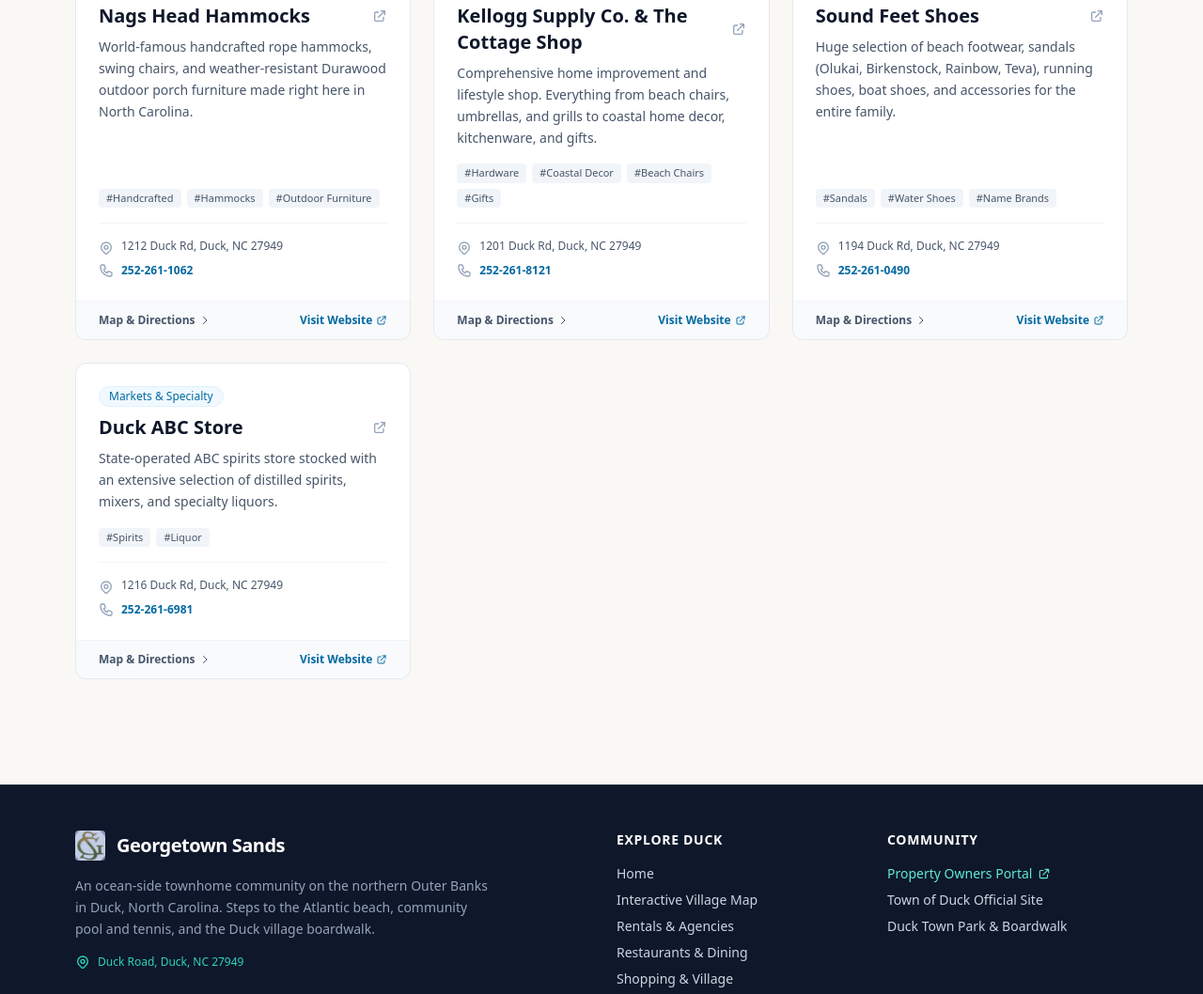
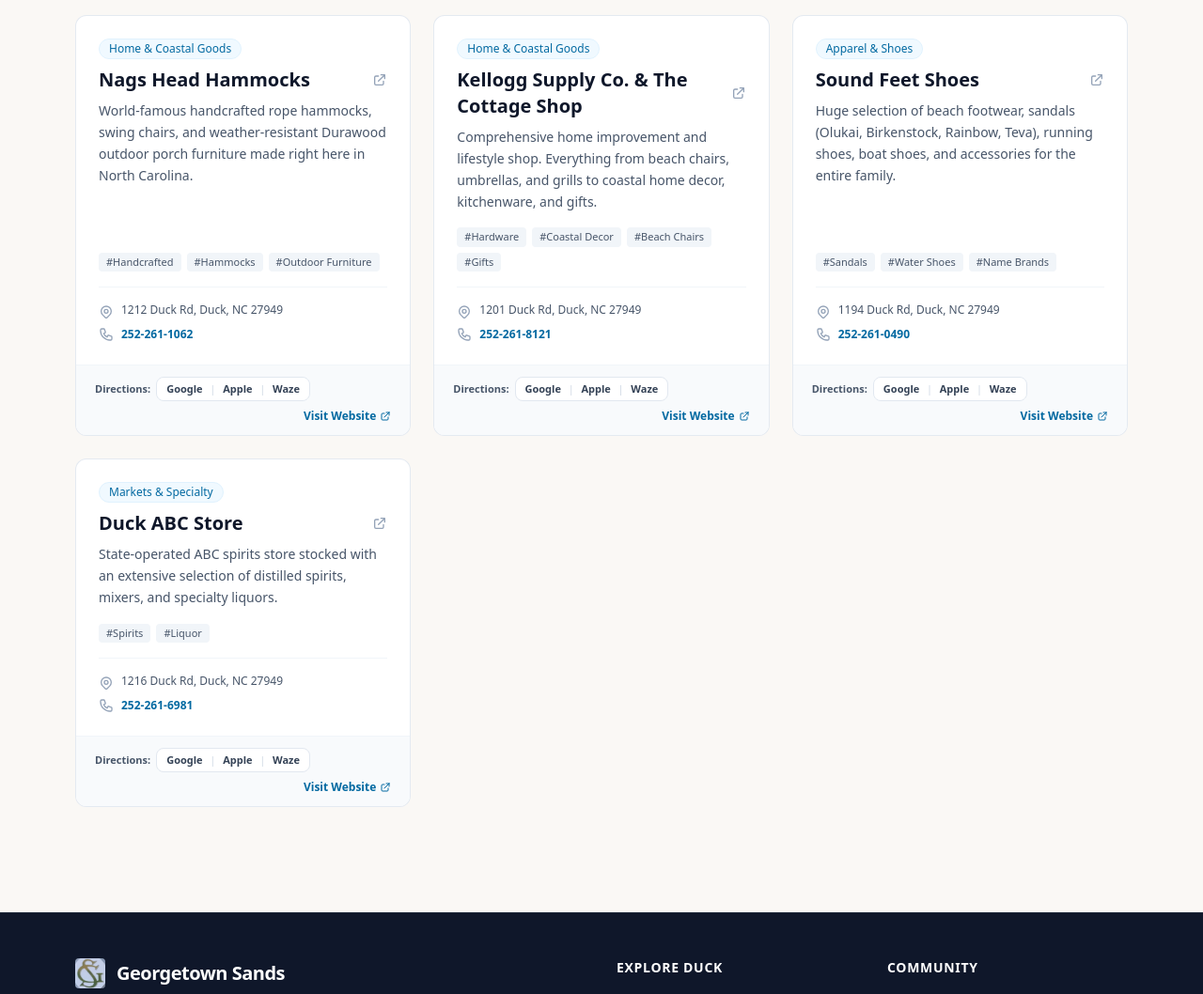
Before and after one commit to georgetownsands/georgetownsands.github.io, an Astro site: page /shopping in a window 1280 px wide. Shown: the part 1717-2775 px from the top of the page at 94% size. Built offline with nearby package versions, Linux system fonts and the light colour scheme; Astro itself is replaced by a stand-in of ours.

Commit message:
feat: update hero sign image and add multi-app navigation to map and directory

```diff
--- a/src/components/DirectoryCard.astro
+++ b/src/components/DirectoryCard.astro
@@ -7,11 +7,23 @@ export interface Props {
 
 const { item } = Astro.props;
 
-// Build Google Maps query URL
-const mapsUrl = item.address
-  ? `https://www.google.com/maps/search/?api=1&query=${encodeURIComponent(
-      `${item.name}, ${item.address}`
-    )}`
+// Build navigation URLs for user's map choice
+const googleMapsUrl = item.coordinates
+  ? `https://www.google.com/maps/dir/?api=1&destination=${item.coordinates.lat},${item.coordinates.lng}`
+  : item.address
+  ? `https://www.google.com/maps/search/?api=1&query=${encodeURIComponent(`${item.name}, ${item.address}`)}`
+  : null;
+
+const appleMapsUrl = item.coordinates
+  ? `https://maps.apple.com/?daddr=${item.coordinates.lat},${item.coordinates.lng}&q=${encodeURIComponent(item.name)}`
+  : item.address
+  ? `https://maps.apple.com/?daddr=${encodeURIComponent(`${item.name}, ${item.address}`)}`
+  : null;
+
+const wazeUrl = item.coordinates
+  ? `https://waze.com/ul?ll=${item.coordinates.lat},${item.coordinates.lng}&navigate=yes`
+  : item.address
+  ? `https://waze.com/ul?q=${encodeURIComponent(`${item.name}, ${item.address}`)}&navigate=yes`
   : null;
 ---
 
@@ -80,13 +92,13 @@ const mapsUrl = item.address
             <path stroke-linecap="round" stroke-linejoin="round" stroke-width="2" d="M17.657 16.657L13.414 20.9a1.998 1.998 0 01-2.827 0l-4.244-4.243a8 8 0 1111.314 0z" />
             <path stroke-linecap="round" stroke-linejoin="round" stroke-width="2" d="M15 11a3 3 0 11-6 0 3 3 0 016 0z" />
           </svg>
-          {mapsUrl ? (
+          {googleMapsUrl ? (
             <a
-              href={mapsUrl}
+              href={googleMapsUrl}
               target="_blank"
               rel="noopener noreferrer"
               class="hover:text-ocean-700 hover:underline"
-              title="View on Google Maps"
+              title="Get directions on Google Maps"
             >
               {item.address}
             </a>
@@ -112,27 +124,50 @@ const mapsUrl = item.address
     </div>
   </div>
 
-  <!-- Action Footer -->
-  <div class="bg-slate-50 px-6 py-3 border-t border-slate-100 flex items-center justify-between text-xs font-semibold">
-    {mapsUrl && (
-      <a
-        href={mapsUrl}
-        target="_blank"
-        rel="noopener noreferrer"
-        class="text-slate-600 hover:text-ocean-700 inline-flex items-center gap-1 transition-colors"
-      >
-        <span>Map & Directions</span>
-        <svg class="w-3 h-3" fill="none" stroke="currentColor" viewBox="0 0 24 24">
-          <path stroke-linecap="round" stroke-linejoin="round" stroke-width="2" d="M9 5l7 7-7 7" />
-        </svg>
-      </a>
+  <!-- Action Footer with Direction Choices -->
+  <div class="bg-slate-50 px-5 py-3 border-t border-slate-100 flex flex-wrap items-center justify-between gap-2 text-xs">
+    {googleMapsUrl && (
+      <div class="flex items-center gap-1.5 text-slate-500 font-medium">
+        <span class="text-[11px] font-semibold text-slate-600">Directions:</span>
+        <div class="inline-flex items-center rounded-lg border border-slate-200 bg-white p-0.5 shadow-2xs">
+          <a
+            href={googleMapsUrl}
+            target="_blank"
+            rel="noopener noreferrer"
+            class="px-2 py-0.5 rounded text-[11px] font-semibold text-slate-700 hover:text-ocean-700 hover:bg-slate-50 transition-colors"
+            title="Directions via Google Maps"
+          >
+            Google
+          </a>
+          <span class="text-slate-300 text-[10px]">|</span>
+          <a
+            href={appleMapsUrl}
+            target="_blank"
+            rel="noopener noreferrer"
+            class="px-2 py-0.5 rounded text-[11px] font-semibold text-slate-700 hover:text-ocean-700 hover:bg-slate-50 transition-colors"
+            title="Directions via Apple Maps"
+          >
+            Apple
+          </a>
+          <span class="text-slate-300 text-[10px]">|</span>
+          <a
+            href={wazeUrl}
+            target="_blank"
+            rel="noopener noreferrer"
+            class="px-2 py-0.5 rounded text-[11px] font-semibold text-slate-700 hover:text-ocean-700 hover:bg-slate-50 transition-colors"
+            title="Directions via Waze"
+          >
+            Waze
+          </a>
+        </div>
+      </div>
     )}
     {item.webSite && (
       <a
         href={item.webSite}
         target="_blank"
         rel="noopener noreferrer"
-        class="ml-auto inline-flex items-center gap-1 text-ocean-700 hover:text-ocean-900 transition-colors"
+        class="ml-auto inline-flex items-center gap-1 font-semibold text-ocean-700 hover:text-ocean-900 transition-colors"
       >
         <span>Visit Website</span>
         <svg class="w-3 h-3" fill="none" stroke="currentColor" viewBox="0 0 24 24">
--- a/src/components/InteractiveMap.astro
+++ b/src/components/InteractiveMap.astro
@@ -137,7 +137,7 @@ const communityJson = JSON.stringify(COMMUNITY_INFO);
       return L.divIcon({
         className: 'custom-map-marker',
         html: `
-          <div style="
+          <div class="marker-pin" style="
             background-color: ${color};
             width: 32px;
             height: 32px;
@@ -149,8 +149,10 @@ const communityJson = JSON.stringify(COMMUNITY_INFO);
             border: 2px solid white;
             box-shadow: 0 4px 6px rgba(0,0,0,0.3);
             cursor: pointer;
+            transition: transform 0.15s ease-in-out;
+            pointer-events: auto;
           ">
-            <span style="transform: rotate(45deg); font-size: 14px;">${emoji}</span>
+            <span style="transform: rotate(45deg); font-size: 14px; pointer-events: none;">${emoji}</span>
           </div>
         `,
         iconSize: [32, 32],
@@ -168,12 +170,13 @@ const communityJson = JSON.stringify(COMMUNITY_INFO);
 
     const gsCoords = community.coordinates || { lat: 36.1618, lng: -75.7495 };
 
-    // Initialize Map
+    // Initialize Map (disable legacy emulated tap to avoid touch glitches)
     const map = L.map(mapElement, {
       center: [36.166, -75.753],
       zoom: 14,
       scrollWheelZoom: true,
-    });
+      tap: false,
+    } as any);
 
     // Add Tile Layer
     L.tileLayer('https://{s}.tile.openstreetmap.org/{z}/{x}/{y}.png', {
@@ -187,15 +190,40 @@ const communityJson = JSON.stringify(COMMUNITY_INFO);
     }, 200);
 
     // Add Georgetown Sands Home Base Pin
+    const gsGoogleUrl = `https://www.google.com/maps/dir/?api=1&destination=${gsCoords.lat},${gsCoords.lng}`;
+    const gsAppleUrl = `https://maps.apple.com/?daddr=${gsCoords.lat},${gsCoords.lng}&q=Georgetown+Sands`;
+    const gsWazeUrl = `https://waze.com/ul?ll=${gsCoords.lat},${gsCoords.lng}&navigate=yes`;
+
     const gsMarker = L.marker([gsCoords.lat, gsCoords.lng], { icon: icons.community }).addTo(map);
     gsMarker.bindPopup(`
-      <div style="font-family: inherit; font-size: 13px; line-height: 1.4; padding: 2px;">
+      <div style="font-family: inherit; font-size: 13px; line-height: 1.4; width: 260px; max-width: 100%;">
         <span style="display: inline-block; background: #fef3c7; color: #92400e; font-weight: bold; font-size: 10px; padding: 2px 6px; border-radius: 9999px; margin-bottom: 4px;">YOUR HOME BASE</span>
         <h4 style="font-size: 15px; font-weight: bold; margin: 0 0 4px 0; color: #0f172a;">Georgetown Sands</h4>
         <p style="margin: 0 0 6px 0; color: #475569; font-size: 11px;">Oceanside townhome community with direct beach access, pool, and tennis courts on the Duck Trail.</p>
-        <div style="font-weight: 600; color: #0284c7; font-size: 11px;">Duck Road, Duck, NC 27949</div>
+        <div style="font-weight: 600; color: #0284c7; font-size: 11px; margin-bottom: 6px;">📍 Duck Road, Duck, NC 27949</div>
+
+        <div style="margin-top: 8px; padding-top: 8px; border-top: 1px solid #e2e8f0;">
+          <div style="font-size: 10px; font-weight: 700; color: #475569; text-transform: uppercase; letter-spacing: 0.05em; margin-bottom: 5px;">
+            Get Directions:
+          </div>
+          <div style="display: grid; grid-template-columns: repeat(3, 1fr); gap: 5px;">
+            <a href="${gsGoogleUrl}" target="_blank" rel="noopener noreferrer" class="nav-direction-btn" title="Directions via Google Maps">
+              <span>Google</span>
+            </a>
+            <a href="${gsAppleUrl}" target="_blank" rel="noopener noreferrer" class="nav-direction-btn" title="Directions via Apple Maps">
+              <span>Apple</span>
+            </a>
+            <a href="${gsWazeUrl}" target="_blank" rel="noopener noreferrer" class="nav-direction-btn" title="Directions via Waze">
+              <span>Waze</span>
+            </a>
+          </div>
+        </div>
       </div>
-    `);
+    `, {
+      autoPan: true,
+      autoPanPadding: [30, 30],
+      maxWidth: 300,
+    });
 
     // State
     let activeFilter = 'all';
@@ -219,30 +247,55 @@ const communityJson = JSON.stringify(COMMUNITY_INFO);
       const icon = icons[p.type] || icons.restaurant;
       const marker = L.marker([p.coordinates.lat, p.coordinates.lng], { icon });
 
-      const mapsUrl = `https://www.google.com/maps/search/?api=1&query=${encodeURIComponent(`${p.name}, ${p.address || 'Duck, NC'}`)}`;
+      const googleMapsUrl = `https://www.google.com/maps/dir/?api=1&destination=${p.coordinates.lat},${p.coordinates.lng}`;
+      const appleMapsUrl = `https://maps.apple.com/?daddr=${p.coordinates.lat},${p.coordinates.lng}&q=${encodeURIComponent(p.name)}`;
+      const wazeUrl = `https://waze.com/ul?ll=${p.coordinates.lat},${p.coordinates.lng}&navigate=yes`;
 
       const popupHtml = `
-        <div style="font-family: inherit; font-size: 13px; line-height: 1.4; max-width: 250px;">
+        <div style="font-family: inherit; font-size: 13px; line-height: 1.4; width: 260px; max-width: 100%;">
           <div style="display: flex; align-items: center; justify-content: space-between; margin-bottom: 4px;">
             <span style="background: #e0f2fe; color: #0369a1; font-weight: 600; font-size: 10px; padding: 1px 6px; border-radius: 9999px;">
               ${p.category}
             </span>
             <span style="font-size: 10px; color: #64748b; font-weight: 500;">
-              ${dist} mi from Georgetown Sands
+              ${dist} mi from GS
             </span>
           </div>
-          <h4 style="font-size: 15px; font-weight: bold; margin: 0 0 4px 0; color: #0f172a;">${p.name}</h4>
-          <p style="margin: 0 0 8px 0; color: #475569; font-size: 11px; max-height: 80px; overflow-y: auto;">${p.description}</p>
+          <h4 style="font-size: 15px; font-weight: bold; margin: 0 0 4px 0; color: #0f172a; line-height: 1.2;">${p.name}</h4>
+          <p style="margin: 0 0 6px 0; color: #475569; font-size: 11px; max-height: 75px; overflow-y: auto;">${p.description}</p>
           ${p.address ? `<div style="font-size: 11px; color: #64748b; margin-bottom: 6px;">📍 ${p.address}</div>` : ''}
-          <div style="display: flex; gap: 8px; margin-top: 8px; padding-top: 6px; border-top: 1px solid #e2e8f0; font-size: 11px; font-weight: bold;">
-            ${p.phoneNumber ? `<a href="tel:${p.phoneNumber.replace(/[^0-9]/g, '')}" style="color: #0284c7; text-decoration: none;">📞 Call</a>` : ''}
-            <a href="${mapsUrl}" target="_blank" rel="noopener noreferrer" style="color: #0284c7; text-decoration: none;">🗺️ Directions</a>
-            ${p.webSite ? `<a href="${p.webSite}" target="_blank" rel="noopener noreferrer" style="color: #0284c7; text-decoration: none; margin-left: auto;">🌐 Site &rarr;</a>` : ''}
+
+          <!-- Directions App Group -->
+          <div style="margin-top: 8px; padding-top: 8px; border-top: 1px solid #e2e8f0;">
+            <div style="font-size: 10px; font-weight: 700; color: #475569; text-transform: uppercase; letter-spacing: 0.05em; margin-bottom: 5px;">
+              Get Directions:
+            </div>
+            <div style="display: grid; grid-template-columns: repeat(3, 1fr); gap: 5px;">
+              <a href="${googleMapsUrl}" target="_blank" rel="noopener noreferrer" class="nav-direction-btn" title="Open Google Maps">
+                <span>Google</span>
+              </a>
+              <a href="${appleMapsUrl}" target="_blank" rel="noopener noreferrer" class="nav-direction-btn" title="Open Apple Maps">
+                <span>Apple</span>
+              </a>
+              <a href="${wazeUrl}" target="_blank" rel="noopener noreferrer" class="nav-direction-btn" title="Open Waze">
+                <span>Waze</span>
+              </a>
+            </div>
+          </div>
+
+          <!-- Contact & Website Links -->
+          <div style="display: flex; align-items: center; justify-content: space-between; margin-top: 8px; padding-top: 6px; border-top: 1px solid #f1f5f9; font-size: 11px; font-weight: 600;">
+            ${p.phoneNumber ? `<a href="tel:${p.phoneNumber.replace(/[^0-9]/g, '')}" style="color: #0284c7; text-decoration: none;">📞 ${p.phoneNumber}</a>` : '<span></span>'}
+            ${p.webSite ? `<a href="${p.webSite}" target="_blank" rel="noopener noreferrer" style="color: #0284c7; text-decoration: none; margin-left: auto;">Website &rarr;</a>` : ''}
           </div>
         </div>
       `;
 
-      marker.bindPopup(popupHtml);
+      marker.bindPopup(popupHtml, {
+        autoPan: true,
+        autoPanPadding: [30, 30],
+        maxWidth: 300,
+      });
       markersMap.set(p.id, { place: p, marker, dist });
     });
 
@@ -351,9 +404,31 @@ const communityJson = JSON.stringify(COMMUNITY_INFO);
     padding: 6px;
   }
   :global(.custom-map-marker) {
-    transition: transform 0.2s ease-in-out;
+    background: transparent !important;
+    border: none !important;
+    outline: none !important;
   }
-  :global(.custom-map-marker:hover) {
-    transform: scale(1.15) !important;
+  :global(.custom-map-marker:hover .marker-pin) {
+    transform: rotate(-45deg) scale(1.18) !important;
+  }
+  :global(.nav-direction-btn) {
+    display: inline-flex;
+    align-items: center;
+    justify-content: center;
+    gap: 4px;
+    padding: 6px 4px;
+    background-color: #f8fafc;
+    border: 1px solid #cbd5e1;
+    border-radius: 8px;
+    color: #1e293b;
+    text-decoration: none;
+    font-size: 11px;
+    font-weight: 600;
+    text-align: center;
+    transition: background-color 0.15s, border-color 0.15s;
+  }
+  :global(.nav-direction-btn:hover) {
+    background-color: #e2e8f0;
+    border-color: #94a3b8;
   }
 </style>
--- a/src/data/area.ts
+++ b/src/data/area.ts
@@ -52,8 +52,8 @@ export const COMMUNITY_INFO = {
 export const RESTAURANTS: DirectoryItem[] = [
   {
 
-    id: "village-yoga",
-    coordinates: { lat: 36.1678, lng: -75.7548 },
+    id: "the-blue-point",
+    coordinates: { lat: 36.168, lng: -75.7552},
     name: "The Blue Point",
     category: "Fine Dining",
     tags: ["Waterfront", "Sunset Views", "Seafood", "Boardwalk"],
@@ -151,8 +151,8 @@ export const RESTAURANTS: DirectoryItem[] = [
   },
   {
 
-    id: "lifesaving-station",
-    coordinates: { lat: 36.1985, lng: -75.7675 },
+    id: "theodosia-sanderling",
+    coordinates: { lat: 36.1988, lng: -75.7672},
     name: "Theodosia (Sanderling Resort)",
     category: "Fine Dining",
     tags: ["Waterfront", "Celebrity Chef", "Elevated Southern", "New Addition"],
@@ -189,8 +189,8 @@ export const RESTAURANTS: DirectoryItem[] = [
   },
   {
 
-    id: "hawaiian-island-coffee",
-    coordinates: { lat: 36.1661, lng: -75.7535 },
+    id: "eventide",
+    coordinates: { lat: 36.1663, lng: -75.7537},
     name: "Eventide",
     category: "Casual Dining",
     tags: ["Waterfront", "Wine & Charcuterie", "Sunset Views", "Small Plates"],
@@ -201,8 +201,8 @@ export const RESTAURANTS: DirectoryItem[] = [
   },
   {
 
-    id: "scarborough-faire",
-    coordinates: { lat: 36.1649, lng: -75.7516 },
+    id: "vine-and-board",
+    coordinates: { lat: 36.165, lng: -75.7514},
     name: "Vine & Board",
     category: "Casual Dining",
     tags: ["Wine Bar", "Charcuterie", "Scarborough Faire", "Outdoor Seating", "Newer Addition"],
@@ -224,8 +224,8 @@ export const RESTAURANTS: DirectoryItem[] = [
   },
   {
 
-    id: "scarborough-faire",
-    coordinates: { lat: 36.1649, lng: -75.7516 },
+    id: "bangkok-thai-sushi",
+    coordinates: { lat: 36.1648, lng: -75.7518},
     name: "Bangkok Thai & Sushi",
     category: "Casual Dining",
     tags: ["Thai", "Sushi", "Scarborough Faire"],
@@ -248,8 +248,8 @@ export const RESTAURANTS: DirectoryItem[] = [
   },
   {
 
-    id: "scarborough-lane",
-    coordinates: { lat: 36.1645, lng: -75.7525 },
+    id: "fishbones-raw-bar",
+    coordinates: { lat: 36.1646, lng: -75.7527},
     name: "Fishbones Raw Bar & Restaurant",
     category: "Casual Dining",
     tags: ["Seafood", "Raw Bar", "Caribbean"],
@@ -260,8 +260,8 @@ export const RESTAURANTS: DirectoryItem[] = [
   },
   {
 
-    id: "norbanks-watersports",
-    coordinates: { lat: 36.1735, lng: -75.757 },
+    id: "village-table-tavern",
+    coordinates: { lat: 36.1733, lng: -75.7567},
     name: "Village Table & Tavern",
     category: "Casual Dining",
     tags: ["Waterfront", "Sound Views", "Craft Beer", "Outdoor Seating"],
@@ -272,8 +272,8 @@ export const RESTAURANTS: DirectoryItem[] = [
   },
   {
 
-    id: "hawaiian-island-coffee",
-    coordinates: { lat: 36.1661, lng: -75.7535 },
+    id: "duck-donuts",
+    coordinates: { lat: 36.1661, lng: -75.7533},
     name: "Duck Donuts (The Original)",
     category: "Coffee & Sweets",
     tags: ["Donuts", "Breakfast", "Famous", "Original Location"],
@@ -296,8 +296,8 @@ export const RESTAURANTS: DirectoryItem[] = [
   },
   {
 
-    id: "scarborough-faire",
-    coordinates: { lat: 36.1649, lng: -75.7516 },
+    id: "ducks-cottage",
+    coordinates: { lat: 36.1651, lng: -75.7517},
     name: "Duck's Cottage Coffee & Books",
     category: "Coffee & Sweets",
     tags: ["Coffee", "Bookstore", "Historic Cottage", "Local Landmark"],
@@ -308,8 +308,8 @@ export const RESTAURANTS: DirectoryItem[] = [
   },
   {
 
-    id: "scarborough-faire",
-    coordinates: { lat: 36.1649, lng: -75.7516 },
+    id: "treehouse-coffee",
+    coordinates: { lat: 36.1647, lng: -75.7515},
     name: "Treehouse Coffee Co.",
     category: "Coffee & Sweets",
     tags: ["Artisan Coffee", "Espresso", "Biscuits", "Breakfast"],
@@ -332,8 +332,8 @@ export const RESTAURANTS: DirectoryItem[] = [
   },
   {
 
-    id: "chill-spot",
-    coordinates: { lat: 36.1655, lng: -75.752 },
+    id: "tullios-bakery",
+    coordinates: { lat: 36.1656, lng: -75.7519},
     name: "Tullio's Bakery",
     category: "Coffee & Sweets",
     tags: ["Bakery", "Pastries", "Bagels", "Breakfast"],
@@ -344,8 +344,8 @@ export const RESTAURANTS: DirectoryItem[] = [
   },
   {
 
-    id: "scarborough-lane",
-    coordinates: { lat: 36.1645, lng: -75.7525 },
+    id: "duck-pizza-company",
+    coordinates: { lat: 36.1644, lng: -75.7523},
     name: "Duck Pizza Company",
     category: "Pizza & Casual",
     tags: ["Pizza", "Takeout", "Family Favorite"],
@@ -356,8 +356,8 @@ export const RESTAURANTS: DirectoryItem[] = [
   },
   {
 
-    id: "chill-spot",
-    coordinates: { lat: 36.1655, lng: -75.752 },
+    id: "pizzazz-pizza",
+    coordinates: { lat: 36.1654, lng: -75.7521},
     name: "Pizzazz Pizza",
     category: "Pizza & Casual",
     tags: ["Pizza", "Delivery", "Late Night"],
@@ -368,8 +368,8 @@ export const RESTAURANTS: DirectoryItem[] = [
   },
   {
 
-    id: "chill-spot",
-    coordinates: { lat: 36.1655, lng: -75.752 },
+    id: "cookshak-chicken",
+    coordinates: { lat: 36.1649, lng: -75.7519},
     name: "The Cookshak Fried Chicken",
     category: "Casual Dining",
     tags: ["Fried Chicken", "Southern Comfort", "Takeout & Delivery", "Loblolly Pines"],
@@ -380,8 +380,8 @@ export const RESTAURANTS: DirectoryItem[] = [
   },
   {
 
-    id: "scarborough-lane",
-    coordinates: { lat: 36.1645, lng: -75.7525 },
+    id: "island-smoothie-cafe",
+    coordinates: { lat: 36.1643, lng: -75.7526},
     name: "Island Smoothie Cafe",
     category: "Coffee & Sweets",
     tags: ["Acai Bowls", "Smoothies", "Healthy Bites", "Breakfast", "Scarborough Lane"],
@@ -393,7 +393,7 @@ export const RESTAURANTS: DirectoryItem[] = [
   {
 
     id: "hawaiian-island-coffee",
-    coordinates: { lat: 36.1661, lng: -75.7535 },
+    coordinates: { lat: 36.1659, lng: -75.7535},
     name: "Hawaiian Island Coffee & Ice Cream",
     category: "Coffee & Sweets",
     tags: ["Shaved Ice", "Gelato", "Coffee", "Waterfront Deck", "Osprey Landing"],
@@ -405,7 +405,7 @@ export const RESTAURANTS: DirectoryItem[] = [
   {
 
     id: "chill-spot",
-    coordinates: { lat: 36.1655, lng: -75.752 },
+    coordinates: { lat: 36.1655, lng: -75.7523},
     name: "The Chill Spot",
     category: "Coffee & Sweets",
     tags: ["Ice Cream", "Dessert", "Milkshakes", "Loblolly Pines"],
@@ -416,8 +416,8 @@ export const RESTAURANTS: DirectoryItem[] = [
   },
   {
 
-    id: "scarborough-lane",
-    coordinates: { lat: 36.1645, lng: -75.7525 },
+    id: "the-fudgery",
+    coordinates: { lat: 36.1646, lng: -75.7523},
     name: "The Fudgery",
     category: "Coffee & Sweets",
     tags: ["Fudge", "Candy", "Interactive", "Scarborough Lane"],
@@ -431,7 +431,7 @@ export const RESTAURANTS: DirectoryItem[] = [
 export const SHOPPING: DirectoryItem[] = [
   {
 
-    id: "village-yoga",
+    id: "waterfront-shops",
     coordinates: { lat: 36.1678, lng: -75.7548 },
     name: "The Waterfront Shops",
     category: "Shopping Village",
@@ -467,8 +467,8 @@ export const SHOPPING: DirectoryItem[] = [
   },
   {
 
-    id: "abc-store-duck",
-    coordinates: { lat: 36.167, lng: -75.7532 },
+    id: "dockside-n-duck",
+    coordinates: { lat: 36.167, lng: -75.753},
     name: "Dockside 'N Duck Seafood Market",
     category: "Markets & Specialty",
     tags: ["Fresh Seafood", "Steamed Shrimp", "Local Catch"],
@@ -479,8 +479,8 @@ export const SHOPPING: DirectoryItem[] = [
   },
   {
 
-    id: "abc-store-duck",
-    coordinates: { lat: 36.167, lng: -75.7532 },
+    id: "green-acres-farm-market",
+    coordinates: { lat: 36.1672, lng: -75.7533 },
     name: "Green Acres Farm Market",
     category: "Markets & Specialty",
     tags: ["Local Produce", "NC Peaches", "Baked Goods", "Jams"],
@@ -514,8 +514,8 @@ export const SHOPPING: DirectoryItem[] = [
   },
   {
 
-    id: "duck-village-outfitters",
-    coordinates: { lat: 36.1667, lng: -75.7525 },
+    id: "kellogg-supply-cottage-shop",
+    coordinates: { lat: 36.1667, lng: -75.7523},
     name: "Kellogg Supply Co. & The Cottage Shop",
     category: "Home & Coastal Goods",
     tags: ["Hardware", "Coastal Decor", "Beach Chairs", "Gifts"],
@@ -539,7 +539,7 @@ export const SHOPPING: DirectoryItem[] = [
   {
 
     id: "abc-store-duck",
-    coordinates: { lat: 36.167, lng: -75.7532 },
+    coordinates: { lat: 36.1671, lng: -75.7534},
     name: "Duck ABC Store",
     category: "Markets & Specialty",
     tags: ["Spirits", "Liquor"],
@@ -553,7 +553,7 @@ export const SHOPPING: DirectoryItem[] = [
 export const ACTIVITIES: DirectoryItem[] = [
   {
 
-    id: "yoga-on-the-green",
+    id: "duck-town-park",
     coordinates: { lat: 36.1652, lng: -75.7538 },
     name: "Duck Town Park & Sound Boardwalk",
     category: "Parks & Trails",
@@ -615,7 +615,7 @@ export const ACTIVITIES: DirectoryItem[] = [
   {
 
     id: "duck-village-outfitters",
-    coordinates: { lat: 36.1667, lng: -75.7525 },
+    coordinates: { lat: 36.1667, lng: -75.7527},
     name: "Duck Village Outfitters (DVO)",
     category: "Bike & Beach Rentals",
     tags: ["Surfboards", "Paddleboards", "Bikes", "Beach Gear"],
@@ -651,7 +651,7 @@ export const ACTIVITIES: DirectoryItem[] = [
   {
 
     id: "village-yoga",
-    coordinates: { lat: 36.1678, lng: -75.7548 },
+    coordinates: { lat: 36.1676, lng: -75.7545},
     name: "Village Yoga",
     category: "Fitness & Wellness",
     tags: ["Yoga", "Soundside Yoga", "Drop-ins Welcome"],
@@ -663,7 +663,7 @@ export const ACTIVITIES: DirectoryItem[] = [
   {
 
     id: "yoga-on-the-green",
-    coordinates: { lat: 36.1652, lng: -75.7538 },
+    coordinates: { lat: 36.165, lng: -75.7535},
     name: "Yoga on the Green (Duck Town Park)",
     category: "Fitness & Wellness",
     tags: ["Free Community Class", "Outdoor Park", "Summer"],
```
Also changed, not shown: public/images/georgetownsands.jpeg.
